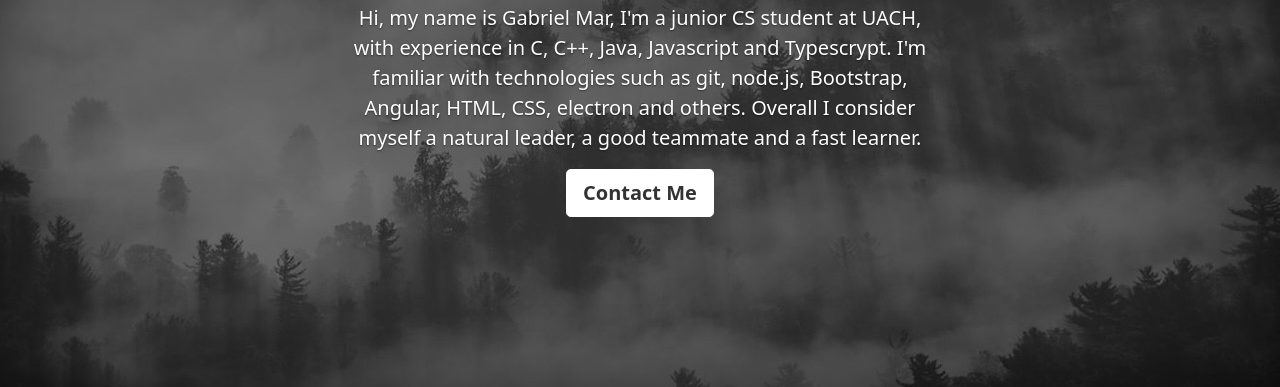
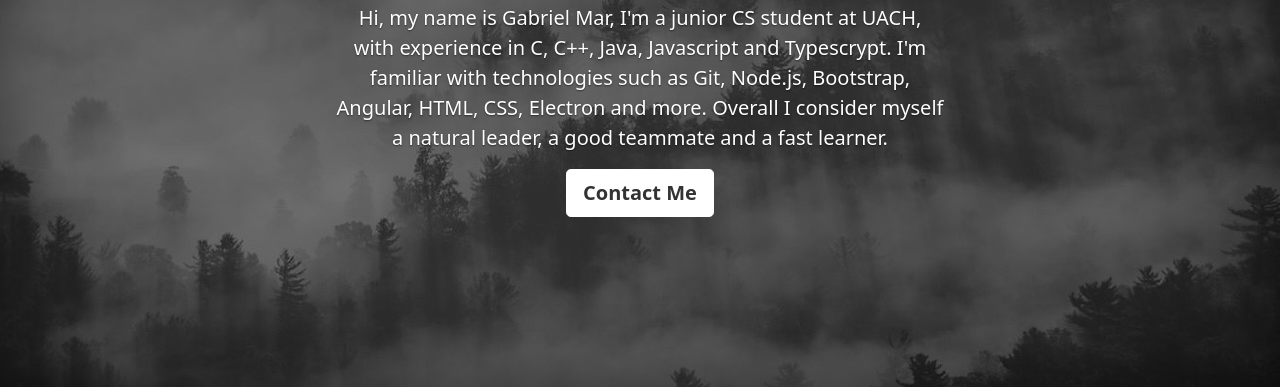
Before and after one commit to GabrielMarBarrio/resume-website, a website: page WWW/index.html in a window 1280 px wide. Shown: the part 413-800 px from the top of the page. Drawn offline with nearby package versions, Linux system fonts and the light colour scheme.

Commit message:
better consistency

```diff
--- a/WWW/index.html
+++ b/WWW/index.html
@@ -31,7 +31,7 @@
           <img src="assets/images/profile.png" class="rounded-circle img-fluid" alt="Responsive image">
 
           <h1>Computer Science Student</h1>
-          <p class="lead">Hi, my name is Gabriel Mar, I'm a junior CS student at UACH, with experience in C, C++, Java, Javascript and Typescrypt. I'm familiar with technologies such as git, node.js, Bootstrap, Angular, HTML, CSS, electron and others.
+          <p class="lead">Hi, my name is Gabriel Mar, I'm a junior CS student at UACH, with experience in C, C++, Java, Javascript and Typescrypt. I'm familiar with technologies such as Git, Node.js, Bootstrap, Angular, HTML, CSS, Electron and more.
             Overall I consider myself a natural leader, a good teammate and a fast learner.
           </p>
           <p class="lead">
```
